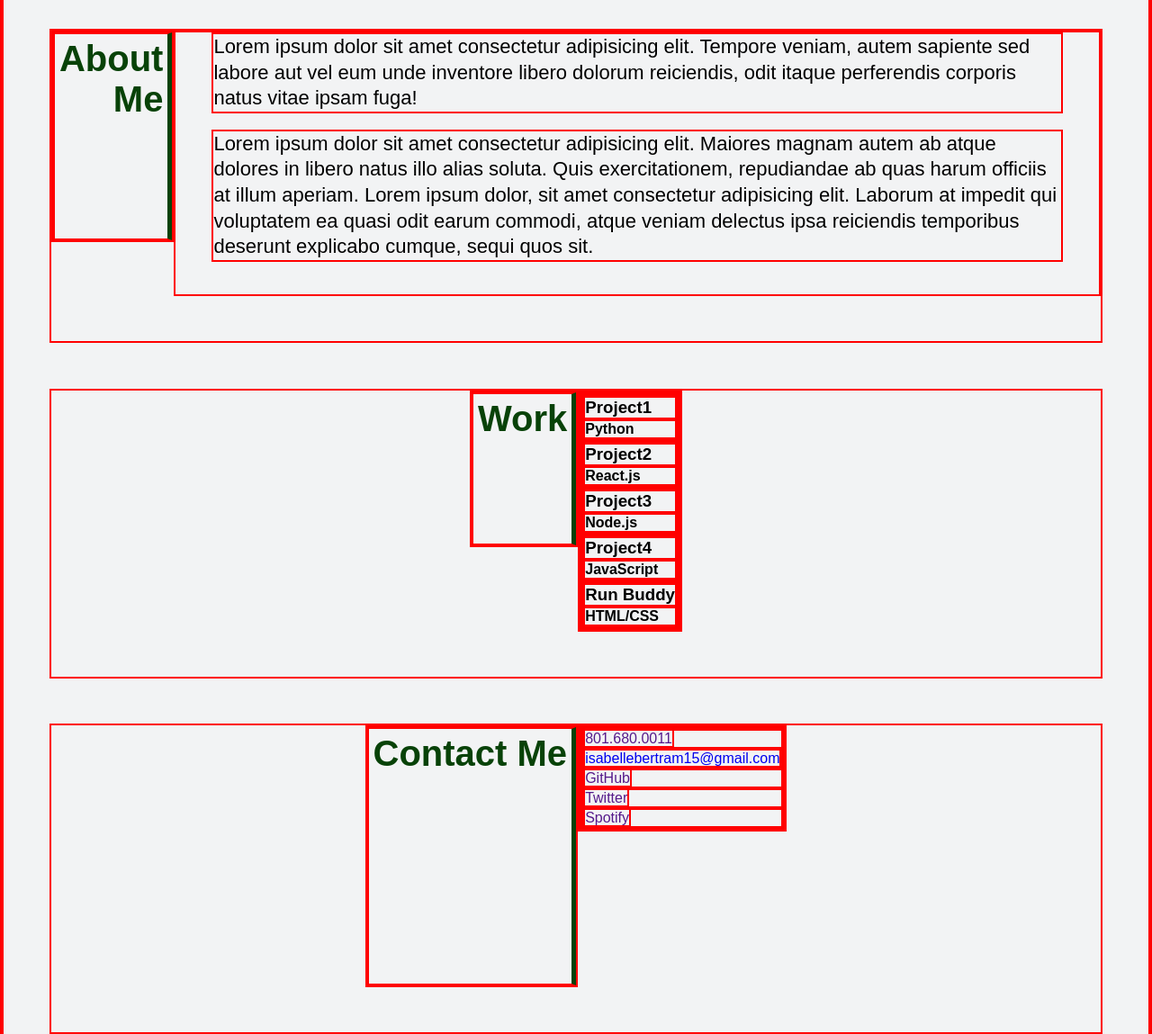
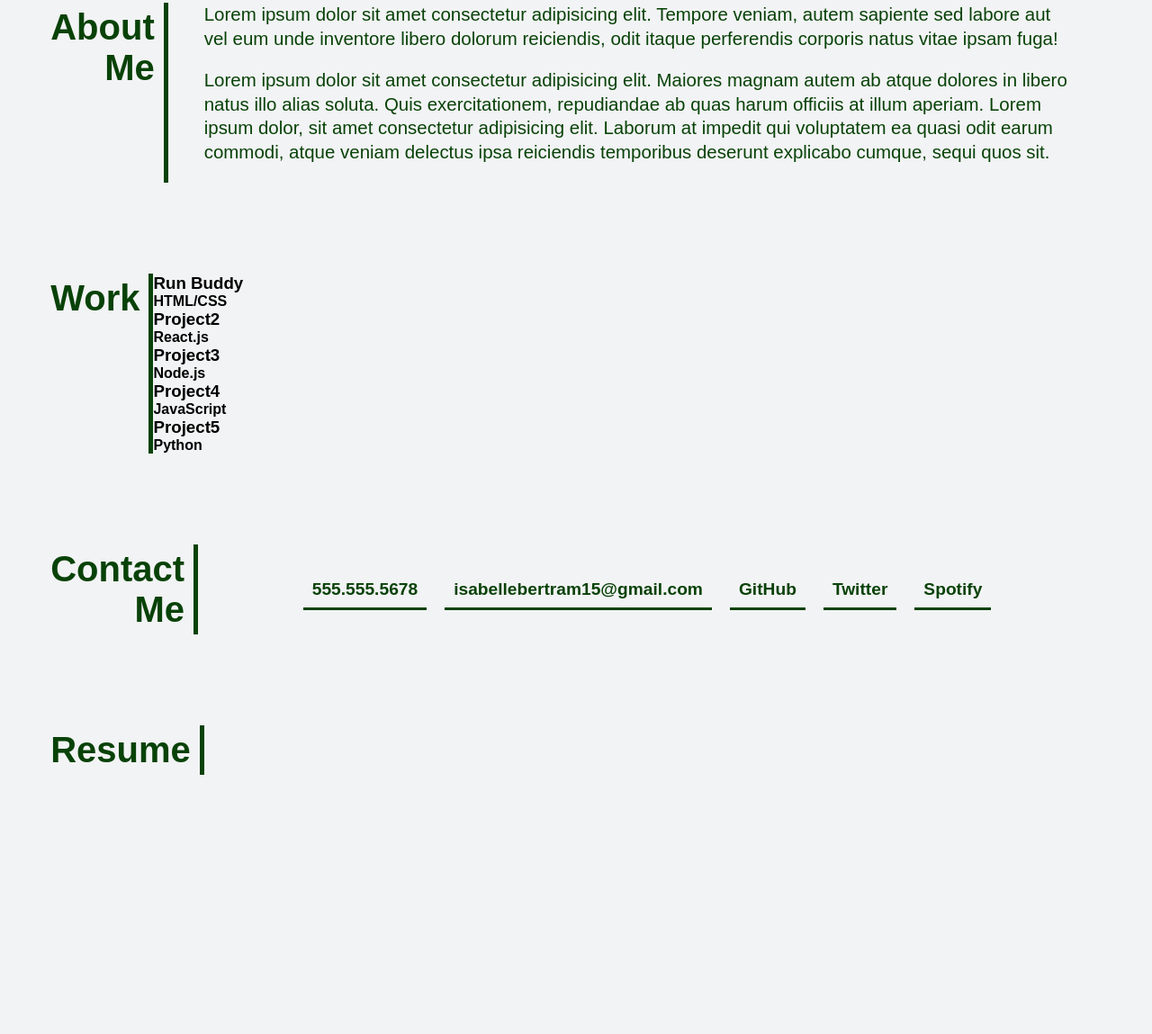
Before and after one commit to IsiBee/portfolio-challenge, a plain HTML site: page index.html in a window 1280 px wide. Shown: the part 793-1942 px from the top of the page at 90% size. After the commit the page ends 1755 px from the top, so only its background shows below. Drawn offline with Linux system fonts and the light colour scheme.

Commit message:
added styling for contact section

```diff
--- a/assets/css/style.css
+++ b/assets/css/style.css
@@ -4,7 +4,6 @@
     margin: 0;
     padding: 0;
     box-sizing: border-box;
-    border: 2px solid red;
 }
 
 :root {
@@ -58,14 +57,14 @@ header h1 a {
     color: var(--dark);
     margin-left: 60px;
     padding: 3px;
+    font-size: 2.3vw;
 }
 
 header nav {
     margin: 7px 40px;
 }
 
-
-header nav ul {
+ul {
     display: flex;
     flex-wrap: wrap;
     justify-content: space-around;
@@ -73,18 +72,16 @@ header nav ul {
     list-style: none;
 }
 
-header nav ul li {
+ul li {
     padding: 10px;
 }
 
-header nav ul li a {
+ul li a {
     padding: 10px;
     font-weight: bold;
     font-size: 1.2vw;
     color: var(--light);
-    position: relative;
     border-bottom: 3px solid var(--contrast-color);
-
 }
 /* End Header Styling */
 
@@ -106,7 +103,7 @@ header nav ul li a {
     padding: 5px;
     text-align: center;
     margin: 3%;
-    font-size: 30px;
+    font-size: 2.2vw;
     line-height: 1.2;
     background-color: var(--light);
     display: flex;
@@ -129,25 +126,24 @@ header nav ul li a {
 .me {
     display: flex;
     flex-flow: row;
-    margin: 50px auto;
+    margin: 4%;
     padding-bottom: 50px;
-    justify-content: center;
-    margin: 4%;
-    align-items: flex-start;
-
+    justify-content: stretch;
+    align-items: stretch;
 }
 
 .me h2 {
     padding: 5px;
+    padding-right:10px;
     border-right: 5px solid var(--dark);
-    padding-bottom: 100%;
+    flex-basis: 25%;
 }
 
 .section-title {
     color: var(--dark);
     font-size: 40px;
     text-align: right;
-    flex: 1 20%;
+    width: 100%;
 
 }
 
@@ -155,16 +151,40 @@ header nav ul li a {
     align-content: center;
     flex-wrap: wrap;
     border: none;
-    padding: 0 40px 36px;
-    flex: 1 70%;
+    padding: 0 40px;
+
 }
 
 .content p {
     line-height: 1.3;
-    font-size: 22px;
+    font-size: 1.6vw;
+    color: var(--dark);
+    padding-bottom: 20px;
 }
 
+/* Begin Work Styling */
+
+
+
+
+
+/* Begin Contact Styling */
+
+.link-list{
+    justify-content: center;
+    flex: wrap;
+}
+
+.link-item a {
+    color: var(--dark);
+    border-bottom: 3px solid var(--dark);
+    font-size: 1.5vw;
+}
+
+/* End Contact Styling */
 
 .flex-row {
     display:flex;
 }
+
+/* Media Queries */
--- a/index.html
+++ b/index.html
@@ -59,7 +59,6 @@
                     libero dolorum reiciendis, odit itaque perferendis corporis natus vitae
                     ipsam fuga!
                 </p>
-                <br />
                 <p>
                     Lorem ipsum dolor sit amet consectetur adipisicing elit.
                     Maiores magnam autem ab atque dolores in libero natus illo alias soluta.
@@ -80,26 +79,45 @@
         </div>
 
         <div class="flex-row">
+            <div class="project-grid-wrapper">
                 <div class="grid-container">
                     <div class="grid-item feature-project">
-                    <h3>Project1</h3>
-                    <h4>Python</h4>
+                        <a href="https://isibee.github.io/run-buddy/"></a>
+                        <div class="text">
+                            <h3>Run Buddy</h3>
+                            <h4>HTML/CSS</h4>
                         </div>
-                <div class="grid-item">
+
+                    </div>
+                    <div class="grid-item project-2">
+                        <a href="https://isibee.github.io/accessibility-challenge/"></a>
+                        <div class="text">
                             <h3>Project2</h3>
                             <h4>React.js</h4>
                         </div>
-                <div class="grid-item">
+                    </div>
+                    <div class="grid-item project-3">
+                        <a href="https://isibee.github.io/run-buddy/"></a>
+                        <div class="text">
                             <h3>Project3</h3>
                             <h4>Node.js</h4>
                         </div>
-                <div class="grid-item">
+                    </div>
+                    <div class="grid-item project-4">
+
+                        <a href="https://isibee.github.io/run-buddy/"></a>
+                        <div class="text">
                             <h3>Project4</h3>
                             <h4>JavaScript</h4>
                         </div>
-                <div class="grid-item">
-                    <h3>Run Buddy</h3>
-                    <h4>HTML/CSS</h4>
+                    </div>
+                    <div class="grid-item project-5">
+
+                        <a href="https://isibee.github.io/run-buddy/"></a>
+                        <div class="text">
+                            <h3>Project5</h3>
+                            <h4>Python</h4>
+                        </div>
                     </div>
                 </div>
             </div>
@@ -112,29 +130,33 @@
         </div>
 
         <div class="flex-row">
-            <div class="link-container">
-                <div class="link-item">
-                    <a href="">801.680.0011</a>
-                </div>
-                <div class="link-item">
+            <div class="content">
+                <ul class="link-list">
+                    <li class="link-item">
+                        <a href="">555.555.5678</a>
+                    </li>
+                    <li class="link-item">
                         <a href="mailto:isabellebertram15@gmail.com">isabellebertram15@gmail.com</a>
-                </div>
-                <div class="link-item">
-                    <a href="">GitHub</a>
-                </div>
-                <div class="link-item">
-                    <a href="">Twitter</a>
-                </div>
-                <div class="link-item">
-                    <a href="">Spotify</a>
-                </div>
+                    </li>
+                    <li class="link-item">
+                        <a href="https://github.com/IsiBee">GitHub</a>
+                    </li>
+                    <li class="link-item">
+                        <a href="https://twitter.com">Twitter</a>
+                    </li>
+                    <li class="link-item">
+                        <a href="https://spotify.com">Spotify</a>
+                    </li>
+                </ul>
             </div>
         </div>
     </section>
 
     <!-- "Resume" Section -->
     <section id="resume" class="me">
+        <div class="flex-row">
             <h2 class="section-title">Resume</h2>
+        </div>
     </section>
 
 </body>
```
Also changed, not shown: assets/images/Feature-Project.jpg (added), assets/images/Feature-Project.png (added), assets/images/Project-2.jpg (added), assets/images/Project-3.jpg (added), assets/images/Project-4.jpg (added), assets/images/Project-5.jpg (added). Lines whose indentation alone changed are shown as unchanged.
